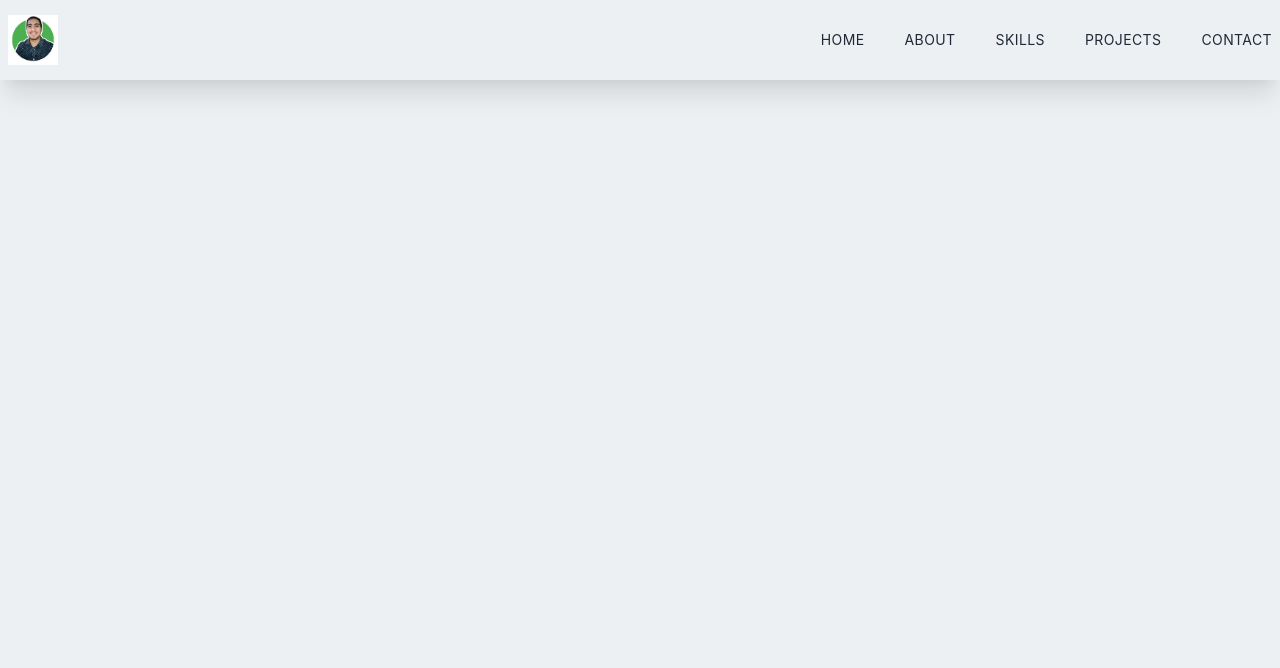
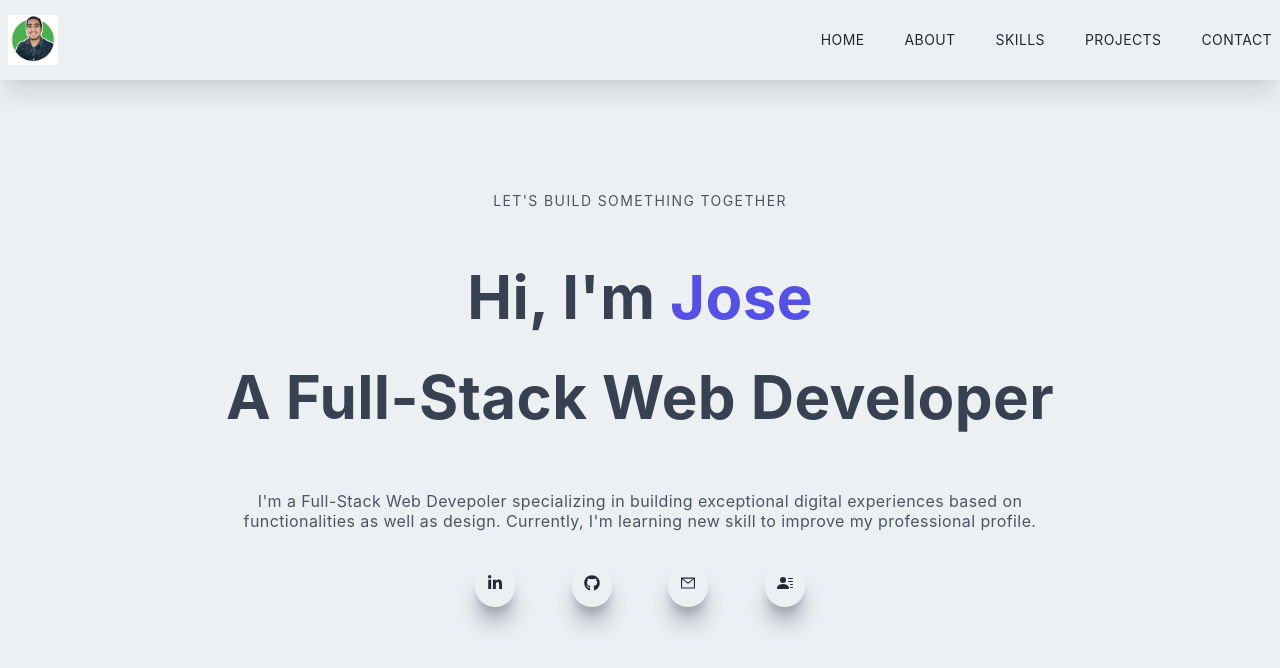
Before and after one commit to jmella22/portfolio, a Next.js app: page / in a window 1280 px wide. Shown: the top 668 px of the page. Built offline with nearby package versions, Linux system fonts and the light colour scheme.

Commit message:
main 100%

```diff
--- /dev/null
+++ b/components/Main.jsx
@@ -0,0 +1,43 @@
+import React from "react";
+import { AiOutlineMail } from "react-icons/ai";
+import { BsFillPersonLinesFill } from "react-icons/bs";
+import { FaGithub, FaLinkedinIn } from "react-icons/fa";
+import styles from "../styles/Main.module.css";
+
+const Main = () => {
+  return (
+    <div className={styles.container1}>
+      <div className={styles.container2}>
+        <div>
+          <p className={styles.txt_main}>Let's build something Together</p>
+          <h1 className={styles.container_name1}>
+            Hi, I'm <span className={styles.name}>Jose</span>
+          </h1>
+          <h1 className={styles.container_name2}>A Full-Stack Web Developer</h1>
+          <p className={styles.container_description_small}>
+            I'm a Full-Stack Web Devepoler specializing in building exceptional
+            digital experiences based on functionalities as well as design.
+            Currently, I'm learning new skill to improve my professional
+            profile.
+          </p>
+          <div className={styles.container_link_connect}>
+            <div className={styles.link_connect}>
+              <FaLinkedinIn />
+            </div>
+            <div className={styles.link_connect}>
+              <FaGithub />
+            </div>
+            <div className={styles.link_connect}>
+              <AiOutlineMail />
+            </div>
+            <div className={styles.link_connect}>
+              <BsFillPersonLinesFill />
+            </div>
+          </div>
+        </div>
+      </div>
+    </div>
+  );
+};
+
+export default Main;
--- a/pages/index.js
+++ b/pages/index.js
@@ -1,4 +1,5 @@
 import Head from "next/head";
+import Main from "../components/Main";
 import Navbar from "../components/Navbar";
 
 export default function Home() {
@@ -14,6 +15,7 @@ export default function Home() {
         {/* Fin de meta tags de licencia */}
       </Head>
       <Navbar />
+      <Main />
     </div>
   );
 }
--- /dev/null
+++ b/styles/Main.module.css
@@ -0,0 +1,72 @@
+.container1 {
+  width: 100%;
+  height: 100vh;
+  min-height: 620px;
+  text-align: center;
+}
+
+.container2 {
+  display: flex;
+  padding: 0.5rem;
+  justify-content: center;
+  align-items: center;
+  max-width: 1240px;
+  width: 100%;
+  height: 100%;
+  margin-left: auto;
+  margin-right: auto;
+}
+
+.txt_main {
+  color: #4b5563;
+  font-size: 0.875rem;
+  line-height: 1.25rem;
+  letter-spacing: 0.1em;
+  text-transform: uppercase;
+}
+
+.container_name1 {
+  padding-top: 1rem;
+  /* padding-bottom: 1rem; */
+  color: #374151;
+}
+
+.name {
+  color: #5651e5;
+}
+
+.container_name2 {
+  /* padding-top: 0.5rem; */
+  padding-bottom: 0.5rem;
+  color: #374151;
+}
+
+.container_description_small {
+  padding-top: 1rem;
+  padding-bottom: 1rem;
+  color: #4b5563;
+  margin: auto;
+  max-width: 70%;
+}
+
+.container_link_connect {
+  display: flex;
+  align-items: center;
+  justify-content: space-between;
+  max-width: 330px;
+  margin: auto;
+  padding-top: 1rem;
+  padding-bottom: 1rem;
+}
+
+.link_connect {
+  padding: 0.75rem;
+  transition-duration: 300ms;
+  transition-timing-function: cubic-bezier(0.4, 0, 1, 1);
+  border-radius: 9999px;
+  cursor: pointer;
+  box-shadow: 0 20px 25px -5px #9ca3af, 0 10px 10px -5px #9ca3af;
+}
+.link_connect:hover {
+  transform: scale(1.1);
+}
--- a/styles/Navbar.module.css
+++ b/styles/Navbar.module.css
@@ -49,6 +49,7 @@
   top: 0;
   left: 0;
   width: 75%;
+  min-height: 815px;
   height: 100vh;
   background-color: #ecf0f3;
   padding: 2.5rem;
```
